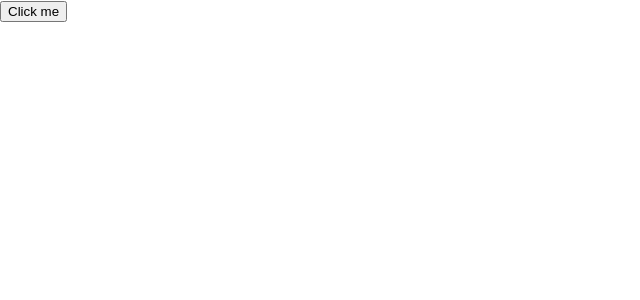
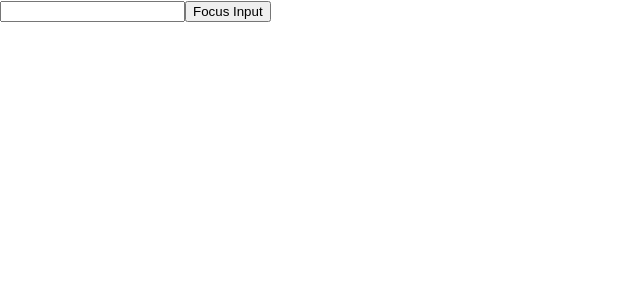
Before and after one commit to AbdullahKhan33/ReactTutorial, a React (Create React App) app: page / in a window 1280 px wide. Shown: the top 300 px of the page, without its empty margins (0-640 px from the left). Built offline with nearby package versions, Linux system fonts and the light colour scheme.

Commit message:
use ref example

```diff
--- a/src/App.js
+++ b/src/App.js
@@ -1,14 +1,11 @@
 import React from 'react';
 import Button from './Button';
+import TextInput from './TextInput';
 
 function App() {
-  const handleClick = () => {
-    console.log('Button clicked!');
-  };
-
   return (
     <div>
-      <Button onClick={handleClick} label="Click me" />
+      <TextInput />
     </div>
   );
 }
--- /dev/null
+++ b/src/TextInput.jsx
@@ -0,0 +1,18 @@
+import React, { useRef } from 'react';
+
+const TextInput = () => {
+  const inputRef = useRef(null);
+
+  const handleClick = () => {
+    inputRef.current.focus();
+  };
+
+  return (
+    <div>
+      <input type="text" ref={(element) => (inputRef.current = element)} />
+      <button onClick={handleClick}>Focus Input</button>
+    </div>
+  );
+};
+
+export default TextInput;
```
